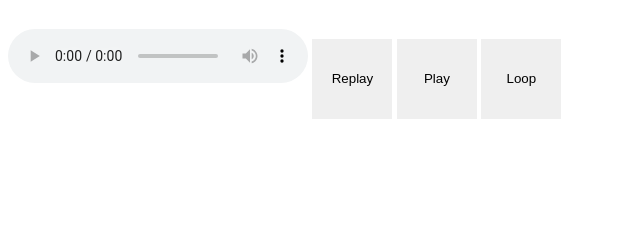
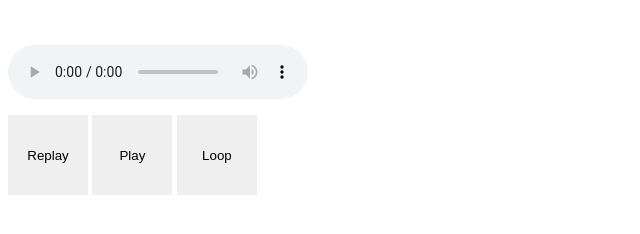
Before and after one commit to damian-polek/music-playlist-reach, a plain HTML site: page index.html in a window 1280 px wide. Shown: the part 82-316 px from the top of the page, without its empty margins (0-640 px from the left). Drawn offline with Linux system fonts and the light colour scheme.

Commit message:
player { display: block }

```diff
--- a/audio-player.css
+++ b/audio-player.css
@@ -49,5 +49,11 @@ header {
 	width: 5rem;
 	}
 
+#player {
+	display: block;
+	margin-bottom: 1rem;
+	margin-top: 1rem;
+	}
+
 
 /* -- Classes -- */
```
